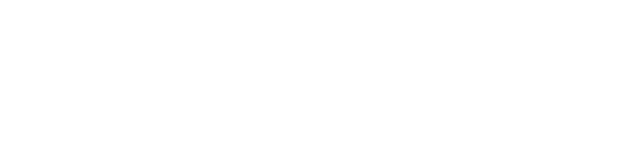
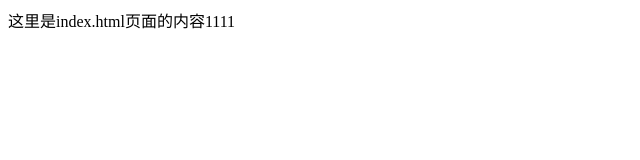
Before and after one commit to zhangqiang-web/get-demo, a plain HTML site: page index.html in a window 1280 px wide. Shown: the whole page, without its empty margins (0-640 px from the left). Drawn offline with Linux system fonts and the light colour scheme.

Commit message:
第二次保存index.html

```diff
--- a/index.html
+++ b/index.html
@@ -5,6 +5,6 @@
     <title>Title</title>
 </head>
 <body>
-
+这里是index.html页面的内容1111
 </body>
 </html>
```
